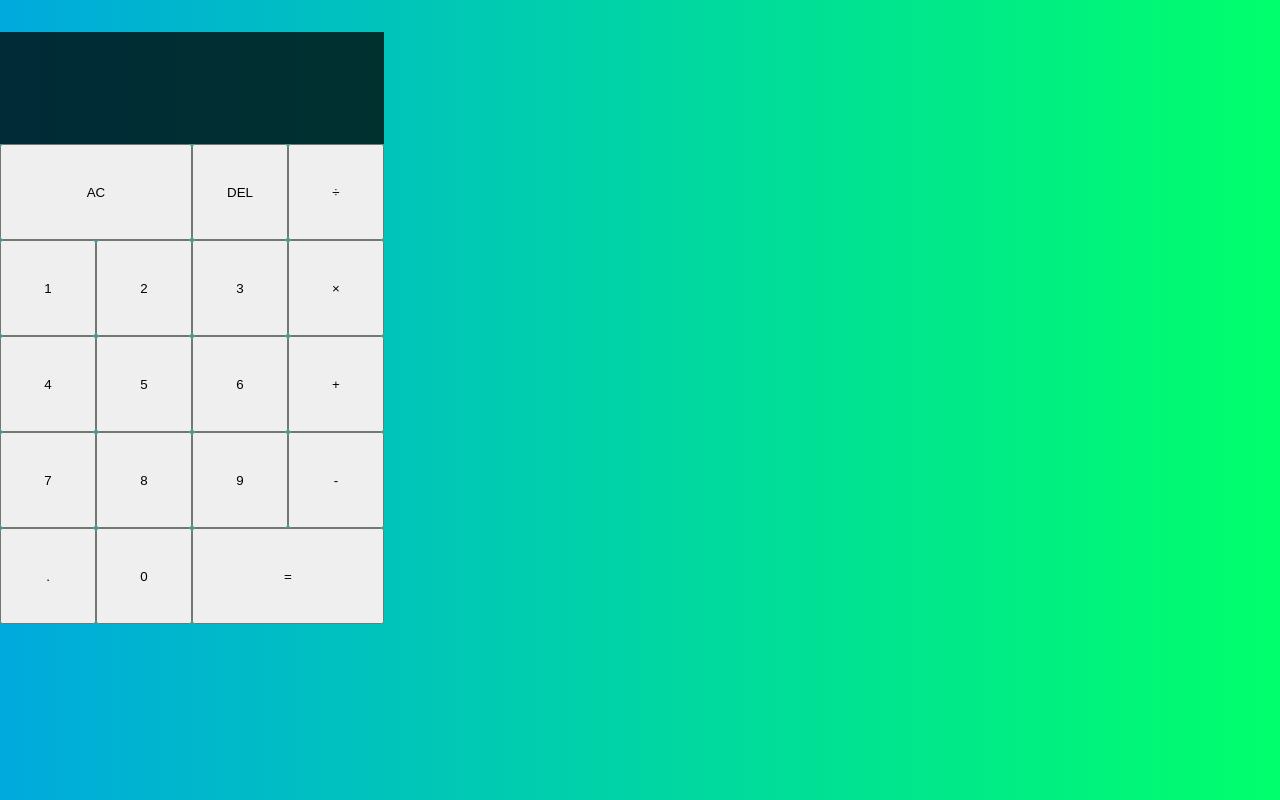
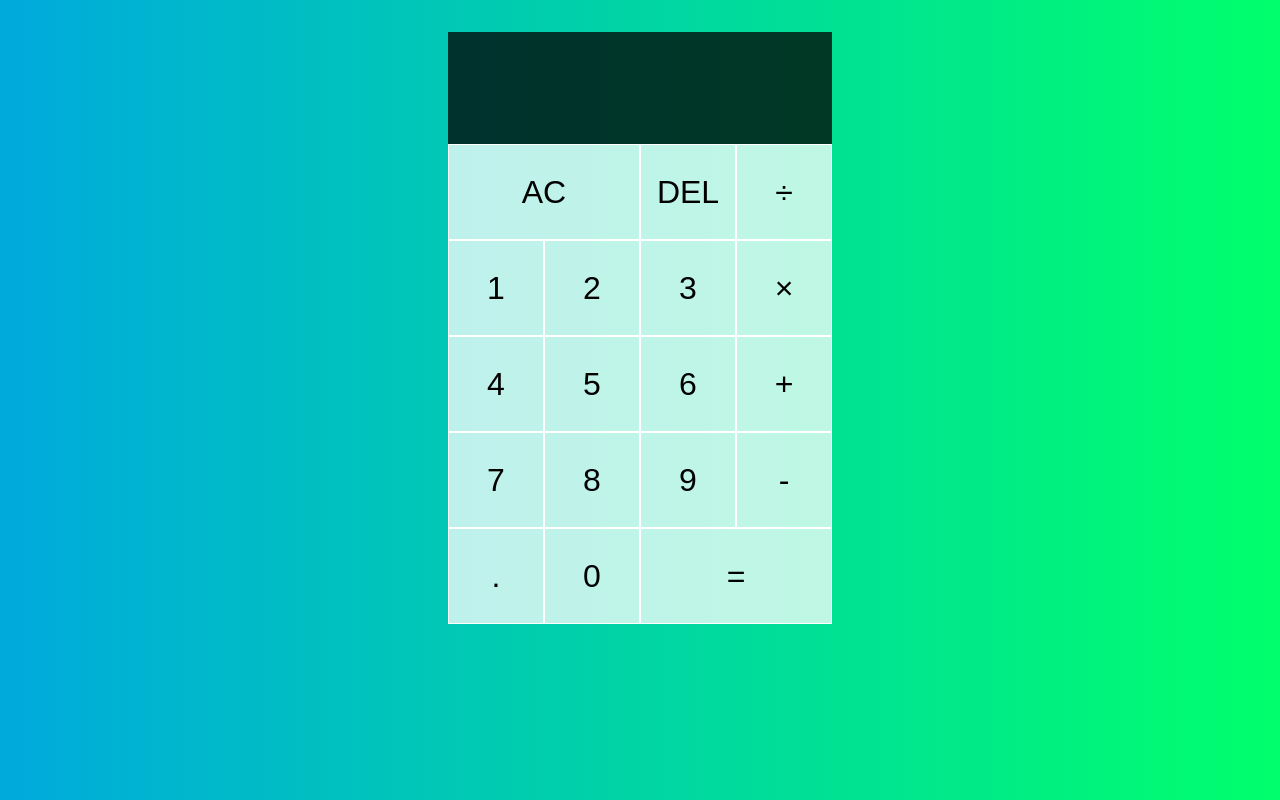
Before and after one commit to zoeyleein/CalculatorReact, a React (Create React App) app: page / in a window 1280 px wide. Built offline with nearby package versions, Linux system fonts and the light colour scheme.

Commit message:
finished operations

```diff
--- a/src/App.css
+++ b/src/App.css
@@ -10,8 +10,22 @@
 .calculator-grid {
   display: grid;
   margin-top: 2rem;
+  justify-content: center;
   grid-template-columns: repeat(4,6rem);
   grid-template-rows: minmax(7rem, auto) repeat(5, 6rem);
+}
+
+.calculator-grid > button {
+  cursor: pointer;
+  font-size: 2rem;
+  border: 1px solid white;
+  outline: none;
+  background-color: rgba(255, 255, 255, .75);
+}
+
+.calculator-grid > button:hover,
+.calculator-grid > button:focus  {
+  background-color: rgba(255, 255, 255, .9);
 }
 
 .span-two {
@@ -22,4 +36,20 @@
   grid-column: 1 / -1; /* -1 is to take the entire top */
   background-color: rgba(0, 0, 0, .75);
   display: flex;
+  flex-direction: column;
+  align-items: flex-end;
+  justify-content: space-around; /* the content space between items */
+  padding: .75rem;
+  word-wrap: break-word;
+  word-break: break-all;
 }
+
+.output .previous-operand {
+  color: rgba(255, 255, 255, .75);
+  font-size: 1.5rem;
+}
+
+.output .current-operand {
+  color: white;
+  font-size: 2.5rem;
+}
--- a/src/App.js
+++ b/src/App.js
@@ -1,29 +1,123 @@
+import { useReducer } from "react"
+import DigitButton from "./DigitVButton"
+import OperationButton from "./OperationButton"
 import "./App.css"
 
+export const ACTIONS = {
+    ADD_DIGIT: 'add-digit',
+    CHOOSE_OPERATION: 'choose-operation',
+    CLEAR: 'clear',
+    DELETE_DIGIT: 'delete-digit',
+    EVALUATE: 'evaluate'
+
+}
+
+// function reducer(state, action)
+function reducer(state, {type, payload}) {
+
+    switch(type) {
+        case ACTIONS.ADD_DIGIT:
+
+            if (payload.digit === "0" && state.currentOperand === "0")
+                return state
+
+            if (payload.digit === "." && state.currentOperand.includes("."))
+                return state
+
+            return {
+                ...state,
+                // string interpolation
+                currentOperand:`${state.currentOperand || ""}${payload.digit}`
+            }
+        case ACTIONS.CHOOSE_OPERATION:
+            if (state.currentOperand == null && state.previousOperand == null) {
+                return state
+            }
+
+            // if user wants to switch the operator
+            if (state.currentOperand == null) {
+                return {
+                    ...state,
+                    operation: payload.operation,
+                }
+            }
+
+            if (state.previousOperand == null ) {
+                return {
+                    ...state,
+                    operation: payload.operation,
+                    previousOperand: state.currentOperand,
+                    currentOperand: null
+                }
+            }
+
+            return {
+                ...state,
+                previousOperand: evaluate(state),
+                operation: payload.operation,
+                currentOperand: null
+            }
+
+        case ACTIONS.CLEAR:
+            return {}
+    }
+}
+
+function evaluate({ currentOperand, previousOperand, operation}) {
+    const prev = parseFloat(previousOperand)
+    const current = parseFloat(currentOperand)
+    if (isNaN(prev) || isNaN(current)) return "" // isNaN: if they are not a
+    // by default, the computation is nothing
+    let computation = ""
+    // otherwise switch through a bunch of different statements for the operation
+    switch (operation) {
+        case "+":
+            computation = prev + current
+            break
+        case "-":
+            computation = prev - current
+            break
+        case "×":
+            computation = prev * current
+            break
+        case "÷":
+            computation = prev / current
+            break
+
+    }
+
+    return computation.toString()
+}
+
 function App() {
+    const [{currentOperand, previousOperand, operation}, dispatch] = useReducer(
+        reducer,
+    {}
+)
+
     return (
         <div className="calculator-grid">
             <div className="output">
-                <div className="previour-operand"></div>
-                <div className="current-operand"></div>
+                <div className="previous-operand">{previousOperand} {operation}</div>
+                <div className="current-operand">{currentOperand}</div>
             </div>
-            <button className="span-two">AC</button>
+            <button className="span-two" onClick={() => dispatch({ type: ACTIONS.CLEAR })}>AC</button>
             <button>DEL</button>
-            <button>÷</button>
-            <button>1</button>
-            <button>2</button>
-            <button>3</button>
-            <button>×</button>
-            <button>4</button>
-            <button>5</button>
-            <button>6</button>
-            <button>+</button>
-            <button>7</button>
-            <button>8</button>
-            <button>9</button>
-            <button>-</button>
-            <button>.</button>
-            <button>0</button>
+            <OperationButton operation="÷" dispatch={dispatch} />
+            <DigitButton digit="1" dispatch={dispatch} />
+            <DigitButton digit="2" dispatch={dispatch} />
+            <DigitButton digit="3" dispatch={dispatch} />
+            <OperationButton operation="×" dispatch={dispatch} />
+            <DigitButton digit="4" dispatch={dispatch} />
+            <DigitButton digit="5" dispatch={dispatch} />
+            <DigitButton digit="6" dispatch={dispatch} />
+            <OperationButton operation="+" dispatch={dispatch} />
+            <DigitButton digit="7" dispatch={dispatch} />
+            <DigitButton digit="8" dispatch={dispatch} />
+            <DigitButton digit="9" dispatch={dispatch} />
+            <OperationButton operation="-" dispatch={dispatch} />
+            <DigitButton digit="." dispatch={dispatch} />
+            <DigitButton digit="0" dispatch={dispatch} />
             <button className="span-two">=</button>
 
         </div>
--- /dev/null
+++ b/src/DigitVButton.js
@@ -0,0 +1,11 @@
+import { ACTIONS } from "./App"
+
+export default function DigitButton({ dispatch, digit }) {
+    return (
+        <button
+            onClick={() => dispatch({ type: ACTIONS.ADD_DIGIT, payload: { digit } })}
+        >
+            {digit}
+        </button>
+    )
+}
--- /dev/null
+++ b/src/OperationButton.js
@@ -0,0 +1,11 @@
+import { ACTIONS } from "./App"
+
+export default function OperationButton({ dispatch, operation }) {
+    return (
+        <button
+            onClick={() => dispatch({ type: ACTIONS.CHOOSE_OPERATION, payload: { operation } })}
+        >
+            {operation}
+        </button>
+    )
+}
```
